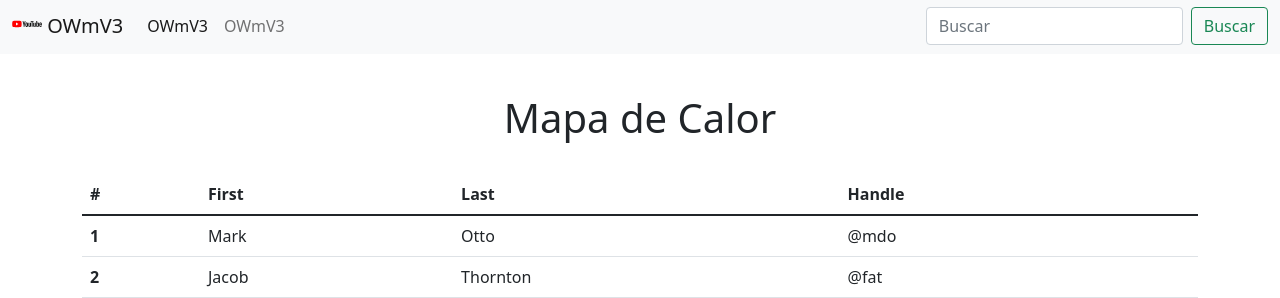
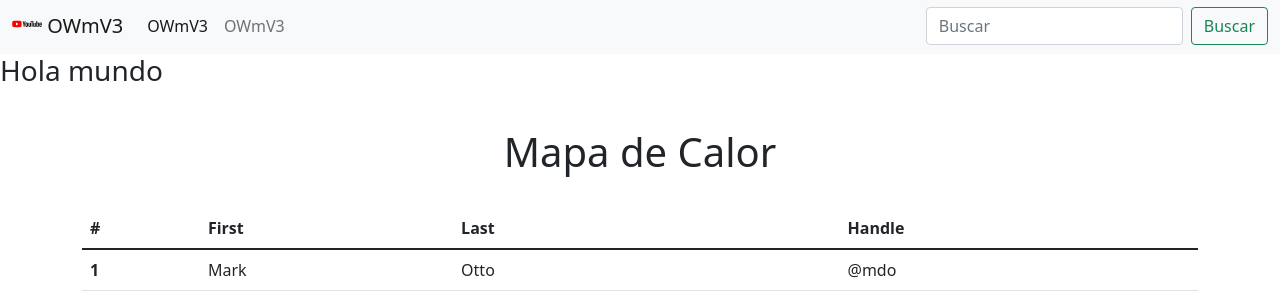
Before and after one commit to jhojan980103/pagina_prueba_opta, a plain HTML site: page index.html in a window 1280 px wide. Shown: the part 802-1100 px from the top of the page. Drawn offline with nearby package versions, Linux system fonts and the light colour scheme.

Commit message:
prueba de cambios

```diff
--- a/index.html
+++ b/index.html
@@ -41,6 +41,11 @@
       </div>
     </div>
   </nav>
+
+  <!-- hola -->
+  <div>
+    <h3>Hola mundo</h3>
+  </div>
 
   <!-- Mapa de Calor -->
   <div class="container mt-3">
```
